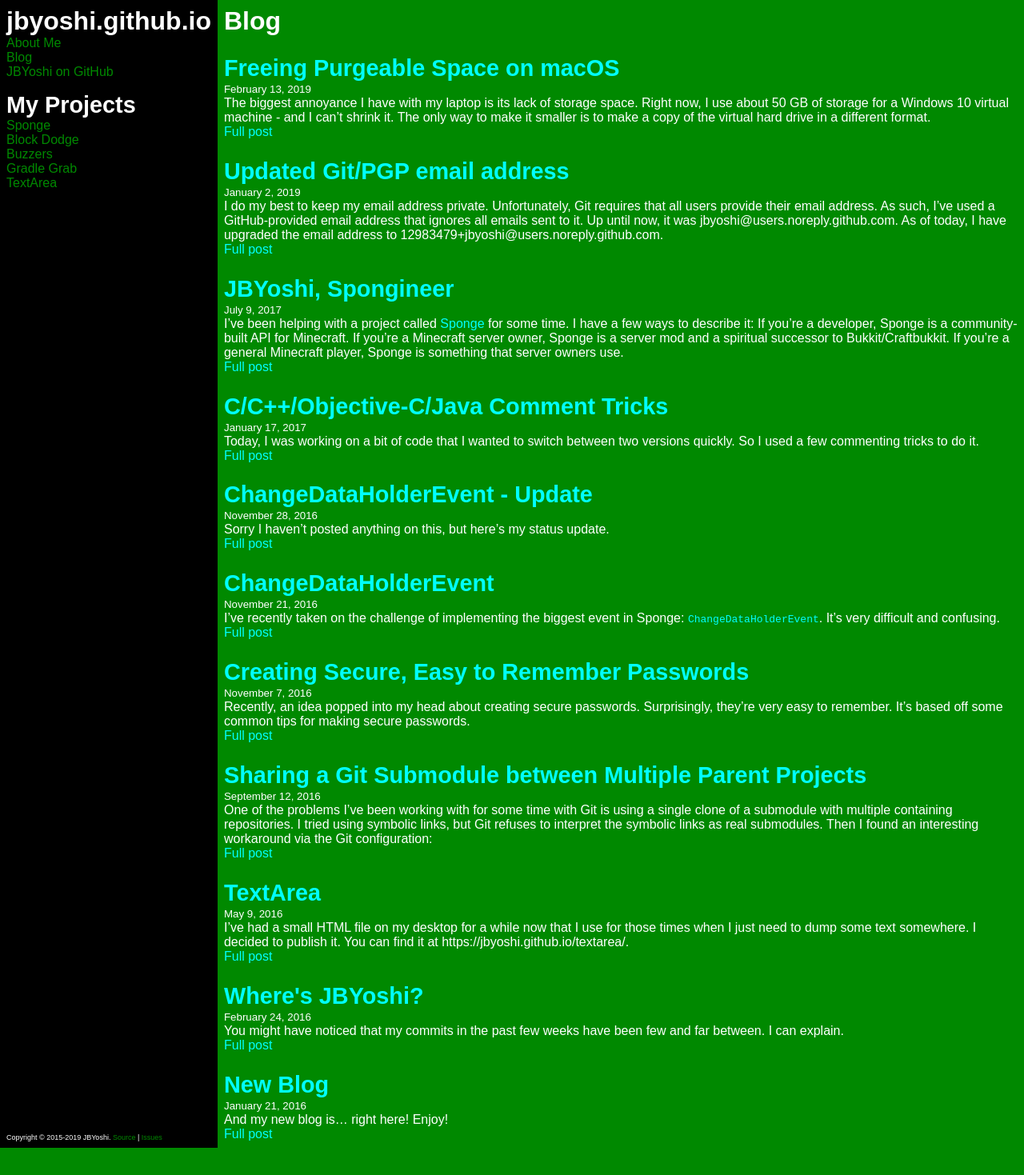
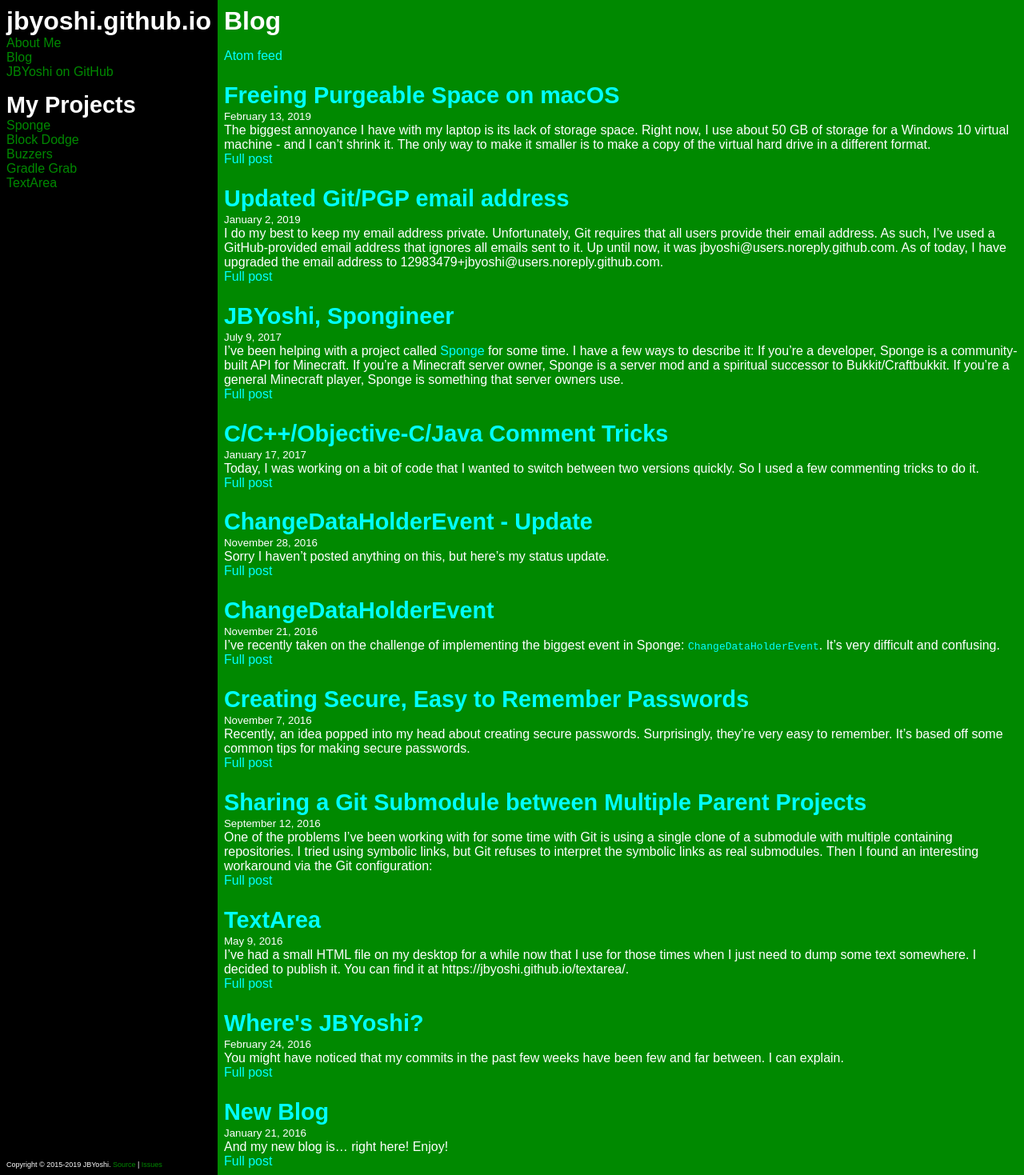
Before and after one commit to JBYoshi/jbyoshi.github.io, a Jekyll site: the page built from blog/index.html, in a window 1280 px wide. Shown: the whole page at 80% size. Built offline with Jekyll 4.4.1, drawn with Linux system fonts in a browser that asks for light colours; the list of posts is cut into pages by our own code; before the commit the page ends 1435 px from its top, so only the background shows below that.

Commit message:
Add support for an Atom feed.

```diff
--- a/_config.yml
+++ b/_config.yml
@@ -10,10 +10,13 @@ defaults:
       type: "posts"
     values:
       layout: "post"
-gems:
- - jekyll-paginate
+plugins:
+  - jekyll-feed
+  - jekyll-paginate
 paginate: 20
 paginate_path: "/blog/page:num/"
 permalink: /blog/:year/:month/:day/:title
 kramdown:
   header_offset: 1
+title: jbyoshi.github.io
+author: JBYoshi
--- a/_layouts/base.html
+++ b/_layouts/base.html
@@ -12,6 +12,7 @@
                 {% endif %}
         </title>
         <link rel="stylesheet" href="/assets/style.css">
+        <link rel="alternate" type="application/rss+xml" href="/feed.xml" />
         <meta name="viewport" content="width=device-width, initial-scale=1, viewport-fit=cover">
         {% if jekyll.environment == "development" %}
         <script src="/assets/test.js"></script>
--- a/blog/index.html
+++ b/blog/index.html
@@ -2,9 +2,12 @@
 title: Blog
 ---
 
+<p>
+    <a href="/feed.xml">Atom feed</a>
 {% if paginator.previous_page %}
-    <a href="{{ paginator.previous_page_path | prepend: site.baseurl | replace: '//', '/' }}#bottom">&uarr; Newer Posts</a>
+    | <a href="{{ paginator.previous_page_path | prepend: site.baseurl | replace: '//', '/' }}#bottom">&uarr; Newer Posts</a>
 {% endif %}
+</p>
 
 {% for post in paginator.posts %}
     <section>
```
